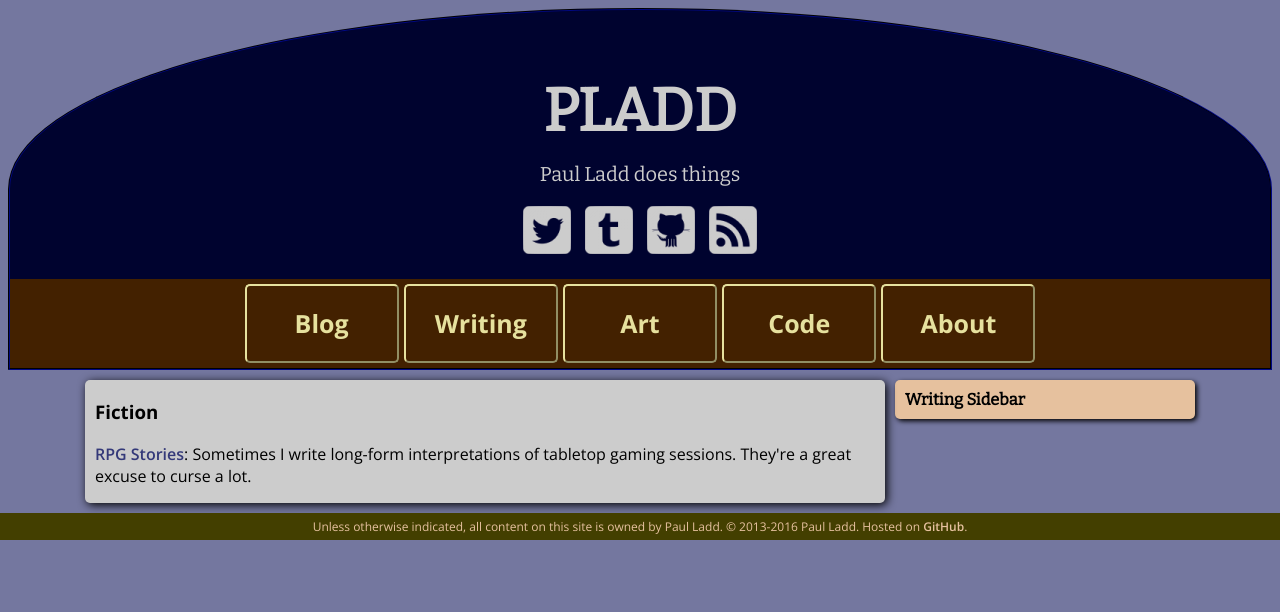
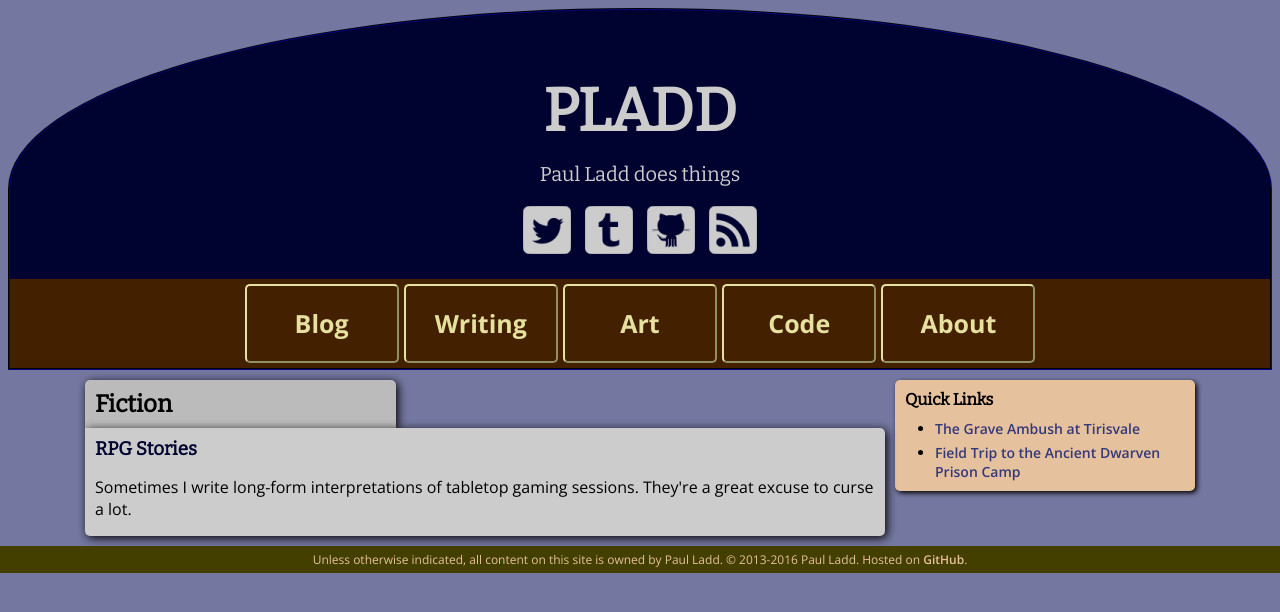
Before and after one commit to itspladd/personal-website-old, a Jekyll site: the page built from writing/index.html, in a window 1280 px wide. Shown: the top 612 px of the page. Built offline with Jekyll 4.4.1, drawn with Linux system fonts in a browser that asks for light colours.

Commit message:
Reworked writing index.html

```diff
--- a/writing/index.html
+++ b/writing/index.html
@@ -2,12 +2,21 @@
 layout: default
 ---
 <aside class="sidebar">
-    <h3>Writing Sidebar</h3>
+    <h3>Quick Links</h3>
+    <ul>
+        <li><a href="{{ site.categories.grave-ambush-tirisvale[-1].url }}">The Grave Ambush at Tirisvale</a></li>
+        <li><a href="{{ site.categories.dwarven-prison-field-trip[-1].url }}">Field Trip to the Ancient Dwarven Prison Camp</a></li>
+    </ul>
 </aside>
-<section>
+
+<section class="tab">
     <article>
-        <h1>Fiction</h1>
-        <p><a href="rpg_stories">RPG Stories</a>: Sometimes I write long-form interpretations of tabletop gaming sessions. They're a great excuse to curse a lot.</p>
-        <p></p>
+        <h2>Fiction</h2>
     </article>
 </section>
+<section class="tabbed">
+    <article>
+        <h3><a href="rpg_stories">RPG Stories</a></h3>
+        <p>Sometimes I write long-form interpretations of tabletop gaming sessions. They're a great excuse to curse a lot.</p>
+    </article>
+</section>
```
